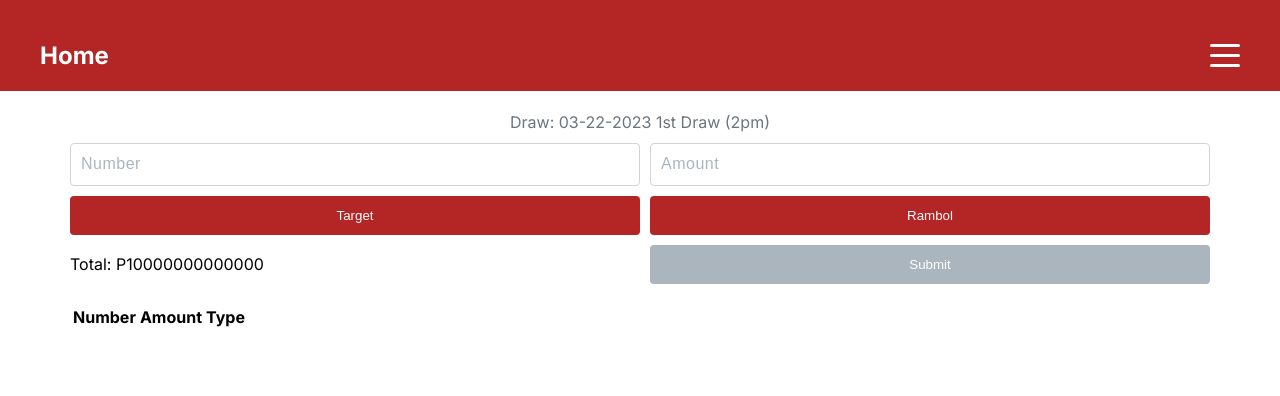
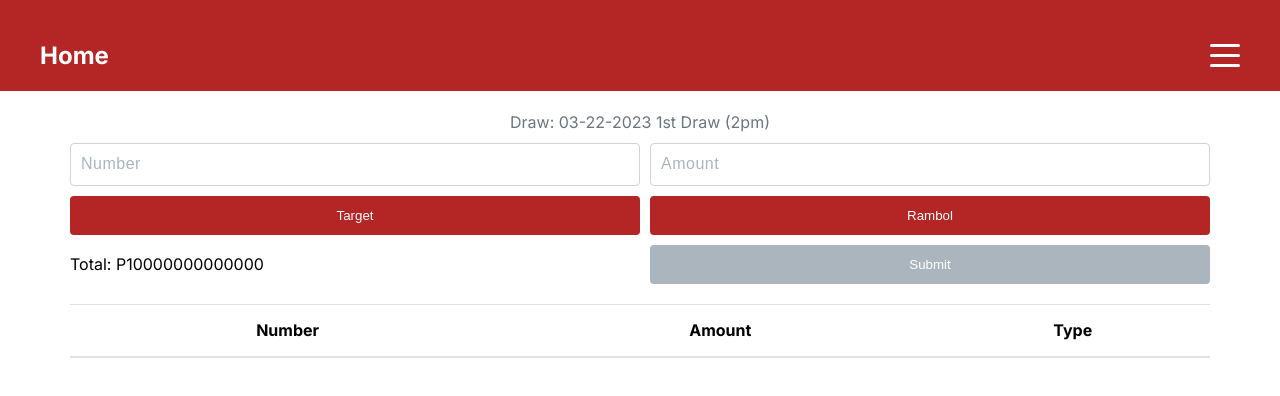
Before and after one commit to zyllar68/sample, a Next.js app: page /mobile in a window 1280 px wide. Shown: the top 396 px of the page. Built offline with nearby package versions, Linux system fonts and the light colour scheme.

Commit message:
update table styling

```diff
--- a/styles/table.scss
+++ b/styles/table.scss
@@ -0,0 +1,24 @@
+.table {
+  border-collapse: collapse;
+  width: 100%;
+
+  thead {
+    border-top: 1px solid #dee2e6;
+    border-bottom: 2px solid #dee2e6;
+    th {
+      padding-top: 0.9375rem;
+      padding-bottom: 0.9375rem;
+    }
+  }
+
+  tbody {
+    tr {
+      border-bottom: 1px solid #dee2e6;
+      text-align: center;
+      td {
+        padding-top: 0.9375rem;
+        padding-bottom: 0.9375rem;
+      }
+    }
+  }
+}
```
